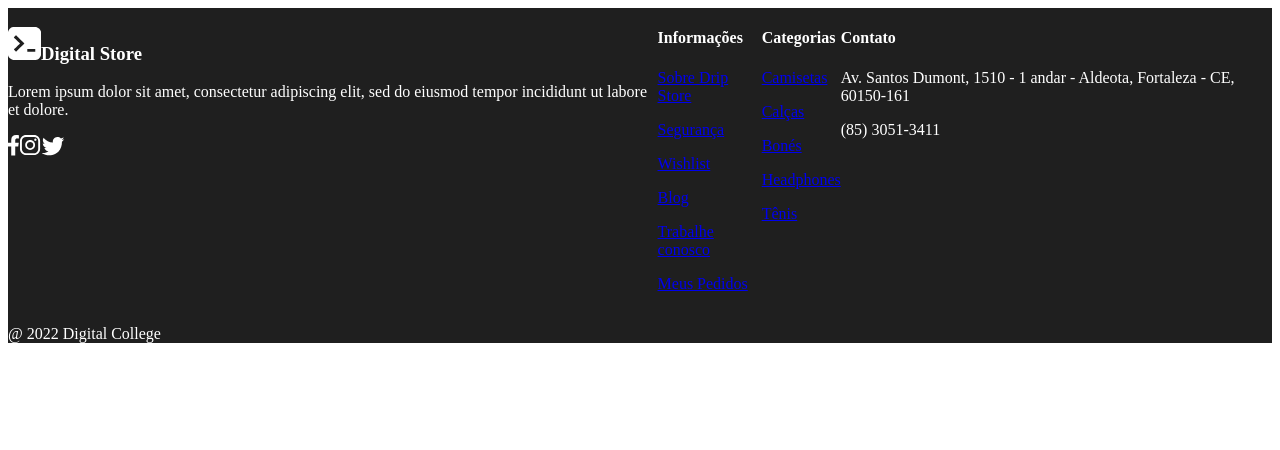
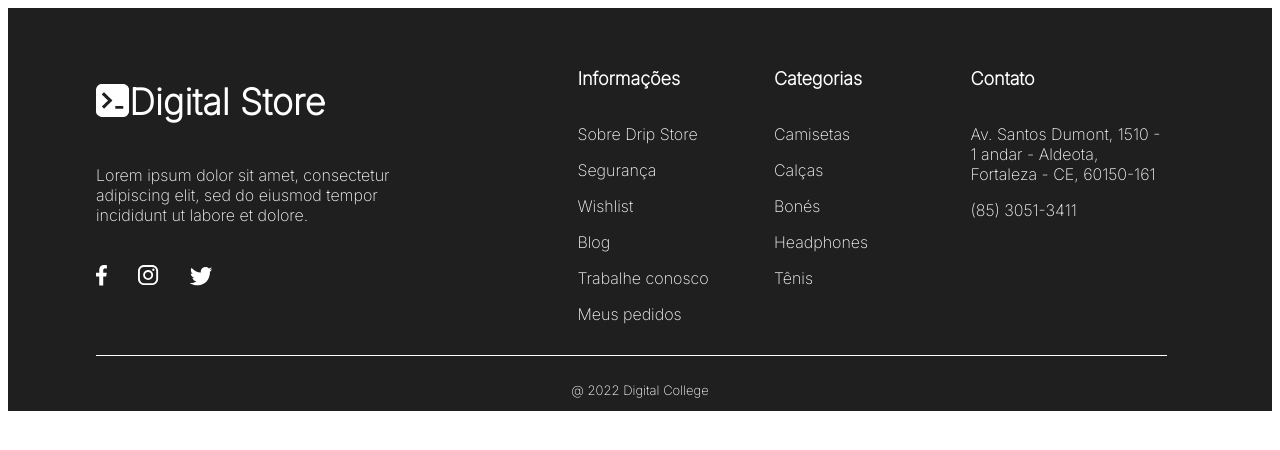
Before and after one commit to anyeleventura/projeto-final, a React (Create React App) app: page / in a window 1280 px wide. Shown: the top 450 px of the page. Built offline with nearby package versions, Linux system fonts and the light colour scheme.

Commit message:
adiciona estilo do rodapé

```diff
--- a/src/components/Footer/index.js
+++ b/src/components/Footer/index.js
@@ -10,24 +10,27 @@ export default function Footer()
     return(
         <>
         <footer>
-            <div className="sessionup">
-            <div>
-            <h3><img src={Logodc}/>Digital Store</h3>
-            <Paragrafo class="paragrafos" text="Lorem ipsum dolor sit amet, consectetur adipiscing elit, sed do eiusmod tempor incididunt ut labore et dolore."/>
-            <a href='https://www.facebook.com'><img src={Facebook}/></a>
-            <a href='https://www.instagram.com'><img src={Instagram}/></a>
-            <a href='https://twitter.com/home'><img src={Twitter}/></a>
+            <div className="sectionup">
+                <div className=" about">
+                    <div className="logo">
+                        <div><img src={Logodc}/></div>
+                        <div><h3>Digital Store</h3></div>
                     </div>
-            <div>
+                    <Paragrafo class="paragrafos paraabout" text="Lorem ipsum dolor sit amet, consectetur adipiscing elit, sed do eiusmod tempor incididunt ut labore et dolore."/>
+                    <a href='https://www.facebook.com'><img className="icon" src={Facebook}/></a>
+                    <a href='https://www.instagram.com'><img className="icon" src={Instagram}/></a>
+                    <a href='https://twitter.com/home'><img className="icon" src={Twitter}/></a>
+                </div>
+                <div className="column">
                     <h4>Informações</h4>
                     <a href='/'><Paragrafo class="paragrafos" text="Sobre Drip Store"/></a>
                     <a href='/'><Paragrafo class="paragrafos" text="Segurança"/></a>
                     <a href='/'><Paragrafo class="paragrafos" text="Wishlist"/></a>
                     <a href='/'><Paragrafo class="paragrafos" text="Blog"/></a>
                     <a href='/'><Paragrafo class="paragrafos" text="Trabalhe conosco"/></a>
-                <a href='/'><Paragrafo class="paragrafos" text="Meus Pedidos"/></a>
+                    <a href='/'><Paragrafo class="paragrafos" text="Meus pedidos"/></a>
                 </div>
-            <div>
+                <div className="column">
                     <h4>Categorias</h4>
                     <a href='/'><Paragrafo class="paragrafos" text="Camisetas"/></a>
                     <a href='/'><Paragrafo class="paragrafos" text="Calças"/></a>
@@ -35,7 +38,7 @@ export default function Footer()
                     <a href='/'><Paragrafo class="paragrafos" text="Headphones"/></a>
                     <a href='/'><Paragrafo class="paragrafos" text="Tênis"/></a>
                 </div>
-            <div>
+                <div className="column">
                     <h4>Contato</h4>
                     <Paragrafo class="paragrafos" text="Av. Santos Dumont, 1510 - 1 andar - Aldeota, Fortaleza - CE, 60150-161"/>
                     <Paragrafo class="paragrafos" text="(85) 3051-3411"/>
@@ -45,6 +48,7 @@ export default function Footer()
                 <Paragrafo class="patente" text="@ 2022 Digital College"/>
             </div>
         </footer>
+
         </>
     )
 }
--- a/src/components/Footer/style.css
+++ b/src/components/Footer/style.css
@@ -1,8 +1,60 @@
+@import url('https://fonts.googleapis.com/css2?family=Inter:wght@200&display=swap');
 footer {
+    font-family: 'Inter', sans-serif;
     background-color: #1F1F1F;
     color: #fff;
+    margin: 0;
 }
-.sessionup {
+.sectionup {
     display: flex;
-
+    justify-content: center;
+    padding-top: 36px;
+    padding-bottom: 20px;
+    padding-left: 88px;
+    padding-right: 105px;
 }
+.logo {
+    display: flex;
+    align-items: center;
+}
+.about {
+    width: 490px;
+    border-bottom: 1px solid #fff;
+    padding-bottom: 15px;
+}
+.column {
+    width: 200px;
+    border-bottom: 1px solid #fff;
+    padding-bottom: 15px;
+}
+h3 {
+    font-size: 36px;
+}
+h4 {
+    font-size: 18px;
+    margin-bottom: 35px;
+}
+a {
+    text-decoration: none;
+    color: inherit;
+}
+.paragrafos {
+    font-size: 16px;
+}
+.paraabout {
+    margin-top: 5px;
+    margin-bottom: 40px;
+    width: 307px;
+}
+.icon {
+    margin-right: 30px;
+}
+.creditos {
+    display: flex;
+    justify-content: center;
+    align-items: flex-end;
+    height: 35px;
+}
+.patente {
+    font-size: 13px;
+}
```
Lines whose indentation alone changed are shown as unchanged.
